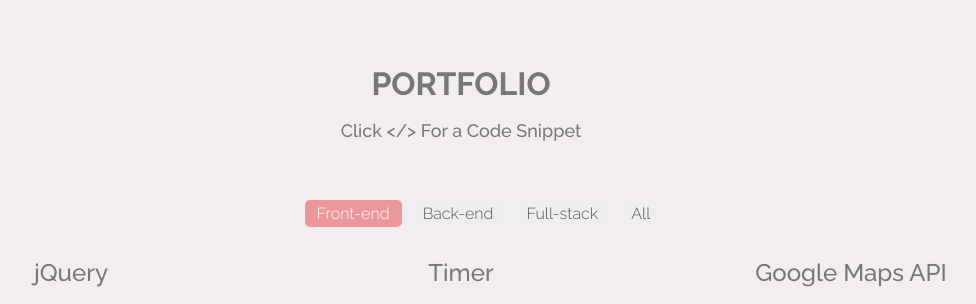
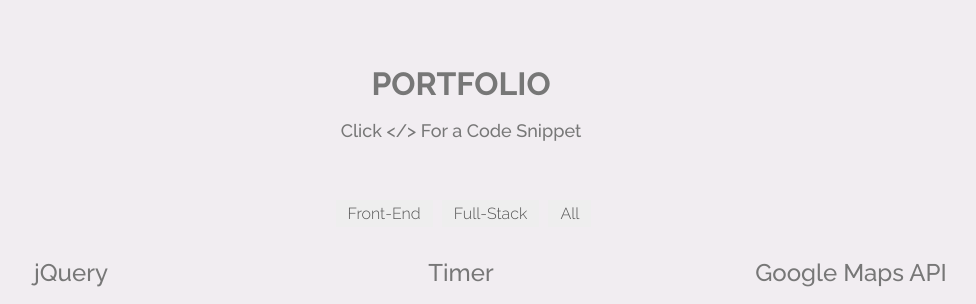
Before and after one commit to naokosaka17/my-portfolio, a PHP site: page / in a window 1280 px wide. Shown: the part 1881-2185 px from the top of the page, without its empty margins (179-1155 px from the left). Run offline with PHP 8.4, Linux system fonts and the light colour scheme.

Commit message:
made buttons

```diff
--- a/css/style.css
+++ b/css/style.css
@@ -347,7 +347,7 @@ section.section {
 /* --- section heading --- */
 .section-header {
 	text-align: center;
-padding-top: 30px;
+	padding-top: 30px;
 }
 .section-header h2.section-heading {
 	text-transform: uppercase;
@@ -959,6 +959,9 @@ nav#filter a {
 	font-size: 12px;
 }
 
+.nopad{
+	padding: 0;
+}
 
 /*===========================
   --- Testimonial ----
--- a/index.html
+++ b/index.html
@@ -156,10 +156,9 @@
 
             <div class="row">
               <nav id="filter" class="col-md-12 text-center">
-                    <ul>
-                        <li><a href="#" class="current btn-theme btn-small" data-filter=".front">Front-end</a></li>
-                        <li><a href="#" class="btn-theme btn-small" data-filter=".back">Back-end</a></li>
-                        <li><a href="#" class="btn-theme btn-small" data-filter=".full">Full-stack</a></li>
+                    <ul class="nopad">
+                        <li><a href="#" class=" btn-theme btn-small" data-filter=".front">Front-End</a></li>
+                        <li><a href="#" class="btn-theme btn-small" data-filter=".full">Full-Stack</a></li>
                         <li><a href="#" class="btn-theme btn-small" data-filter="*">All</a></li>
                     </ul>
                 </nav>
@@ -213,7 +212,7 @@
                                 </div>
                             </article>
 
-                            <article class="col-md-4 isotopeItem back">
+                            <article class="col-md-4 isotopeItem full">
                                 <h3 class="align-center">Routing</h3>
                                 <div class="portfolio-item">
                                     <div class="wow bounceIn">
@@ -228,7 +227,7 @@
                                 </div>
                             </article>
 
-                            <article class="col-md-4 isotopeItem back">
+                            <article class="col-md-4 isotopeItem full">
                                 <h3 class="align-center">Handlebars</h3>
                                 <div class="portfolio-item">
                                     <div class="wow rotateInUpLeft">
@@ -243,7 +242,7 @@
                                 </div>
                             </article>
 
-                            <article class="col-md-4 isotopeItem back">
+                            <article class="col-md-4 isotopeItem full">
                                 <h3 class="align-center">Sequelize</h3>
                                 <div class="portfolio-item">
                                     <div class="wow bounceIn">
--- a/js/main.js
+++ b/js/main.js
@@ -108,7 +108,7 @@
         }
 
 
-        if (isMobile == false && ($('#parallax1').length  ||isMobile == false &&  $('#parallax2').length ||isMobile == false &&  $('#testimonials').length))
+        if (isMobile == false && ($('#contact').length  ||isMobile == false &&  $('#parallax2').length ||isMobile == false &&  $('#testimonials').length))
         {
 
 
```
